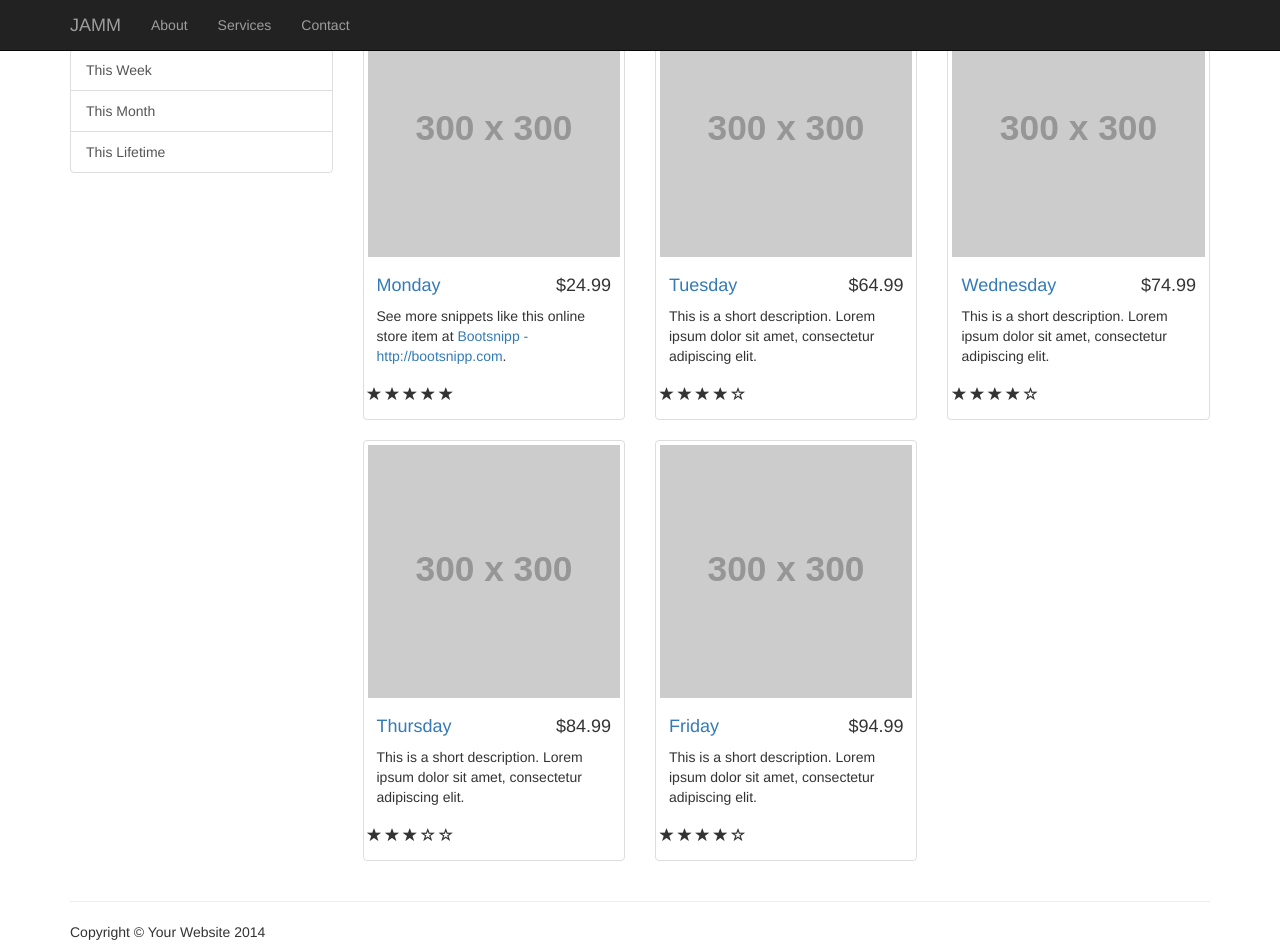
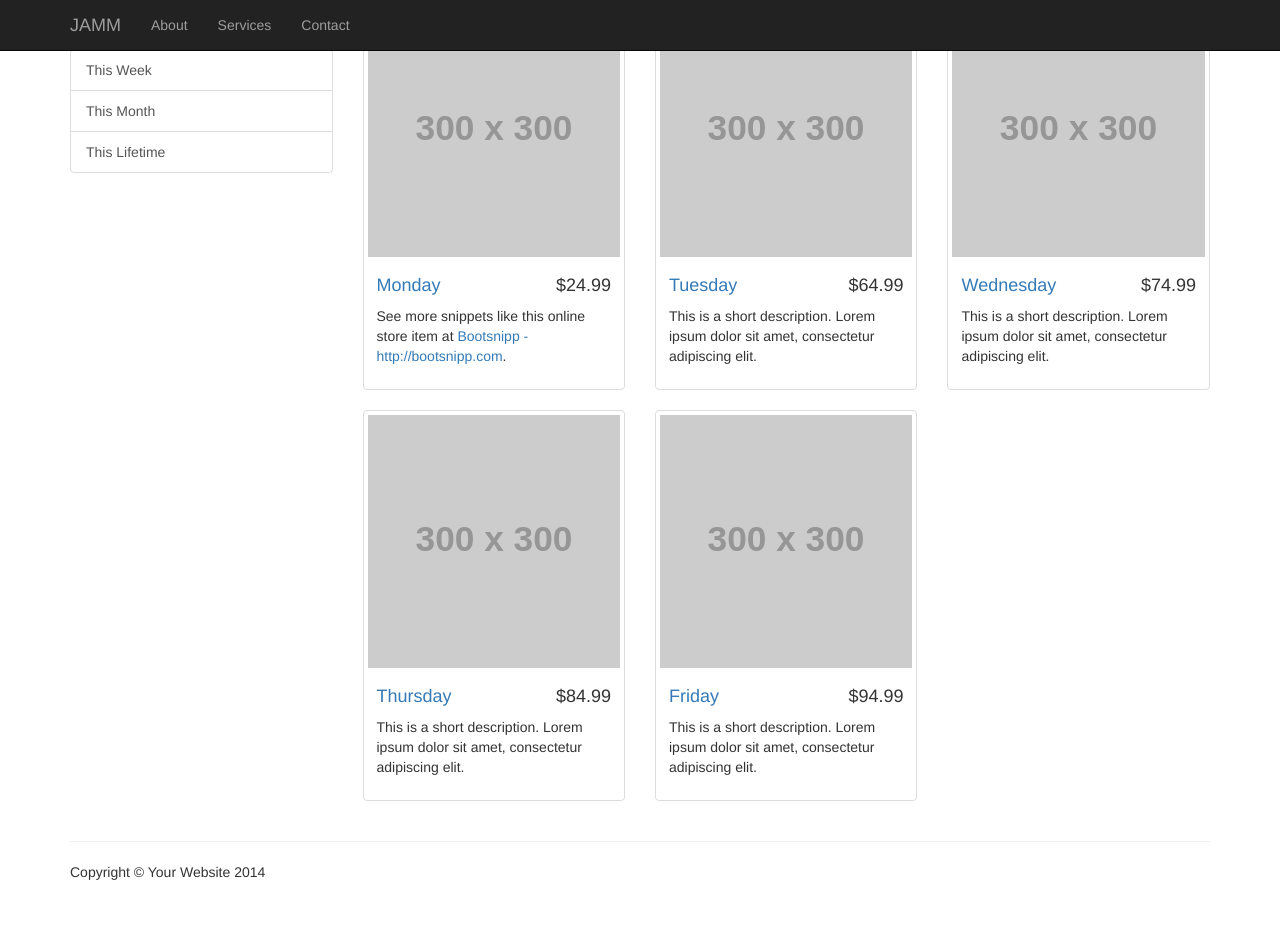
Before and after one commit to amvd/JAMM, a CodeIgniter app: page /main/user_orders_this_week in a window 1280 px wide. After the commit the page ends 880 px from the top, so only its background shows below. Run offline with CodeIgniter, Linux system fonts and the light colour scheme; grey boxes labelled with a size stand in for pictures from a placeholder-image service; some libraries are stand-ins or nearby versions.

Commit message:
recommitting mike's view pages

```diff
--- a/application/views/user_orders_this_week.php
+++ b/application/views/user_orders_this_week.php
@@ -87,15 +87,7 @@
                                 </h4>
                                 <p>See more snippets like this online store item at <a target="_blank" href="http://www.bootsnipp.com">Bootsnipp - http://bootsnipp.com</a>.</p>
                             </div>
-                            <div class="ratings">
-                                <p>
-                                    <span class="glyphicon glyphicon-star"></span>
-                                    <span class="glyphicon glyphicon-star"></span>
-                                    <span class="glyphicon glyphicon-star"></span>
-                                    <span class="glyphicon glyphicon-star"></span>
-                                    <span class="glyphicon glyphicon-star"></span>
-                                </p>
-                            </div>
+
                         </div>
                     </div>
 
@@ -108,15 +100,7 @@
                                 </h4>
                                 <p>This is a short description. Lorem ipsum dolor sit amet, consectetur adipiscing elit.</p>
                             </div>
-                            <div class="ratings">
-                                <p>
-                                    <span class="glyphicon glyphicon-star"></span>
-                                    <span class="glyphicon glyphicon-star"></span>
-                                    <span class="glyphicon glyphicon-star"></span>
-                                    <span class="glyphicon glyphicon-star"></span>
-                                    <span class="glyphicon glyphicon-star-empty"></span>
-                                </p>
-                            </div>
+
                         </div>
                     </div>
 
@@ -129,15 +113,7 @@
                                 </h4>
                                 <p>This is a short description. Lorem ipsum dolor sit amet, consectetur adipiscing elit.</p>
                             </div>
-                            <div class="ratings">
-                                <p>
-                                    <span class="glyphicon glyphicon-star"></span>
-                                    <span class="glyphicon glyphicon-star"></span>
-                                    <span class="glyphicon glyphicon-star"></span>
-                                    <span class="glyphicon glyphicon-star"></span>
-                                    <span class="glyphicon glyphicon-star-empty"></span>
-                                </p>
-                            </div>
+
                         </div>
                     </div>
 
@@ -150,15 +126,7 @@
                                 </h4>
                                 <p>This is a short description. Lorem ipsum dolor sit amet, consectetur adipiscing elit.</p>
                             </div>
-                            <div class="ratings">
-                                <p>
-                                    <span class="glyphicon glyphicon-star"></span>
-                                    <span class="glyphicon glyphicon-star"></span>
-                                    <span class="glyphicon glyphicon-star"></span>
-                                    <span class="glyphicon glyphicon-star-empty"></span>
-                                    <span class="glyphicon glyphicon-star-empty"></span>
-                                </p>
-                            </div>
+
                         </div>
                     </div>
 
@@ -171,15 +139,7 @@
                                 </h4>
                                 <p>This is a short description. Lorem ipsum dolor sit amet, consectetur adipiscing elit.</p>
                             </div>
-                            <div class="ratings">
-                                <p>
-                                    <span class="glyphicon glyphicon-star"></span>
-                                    <span class="glyphicon glyphicon-star"></span>
-                                    <span class="glyphicon glyphicon-star"></span>
-                                    <span class="glyphicon glyphicon-star"></span>
-                                    <span class="glyphicon glyphicon-star-empty"></span>
-                                </p>
-                            </div>
+
                         </div>
                     </div>
 
```
Also changed, not shown: application/views/chef_orders_this_week.php (+5 -45 lines).
